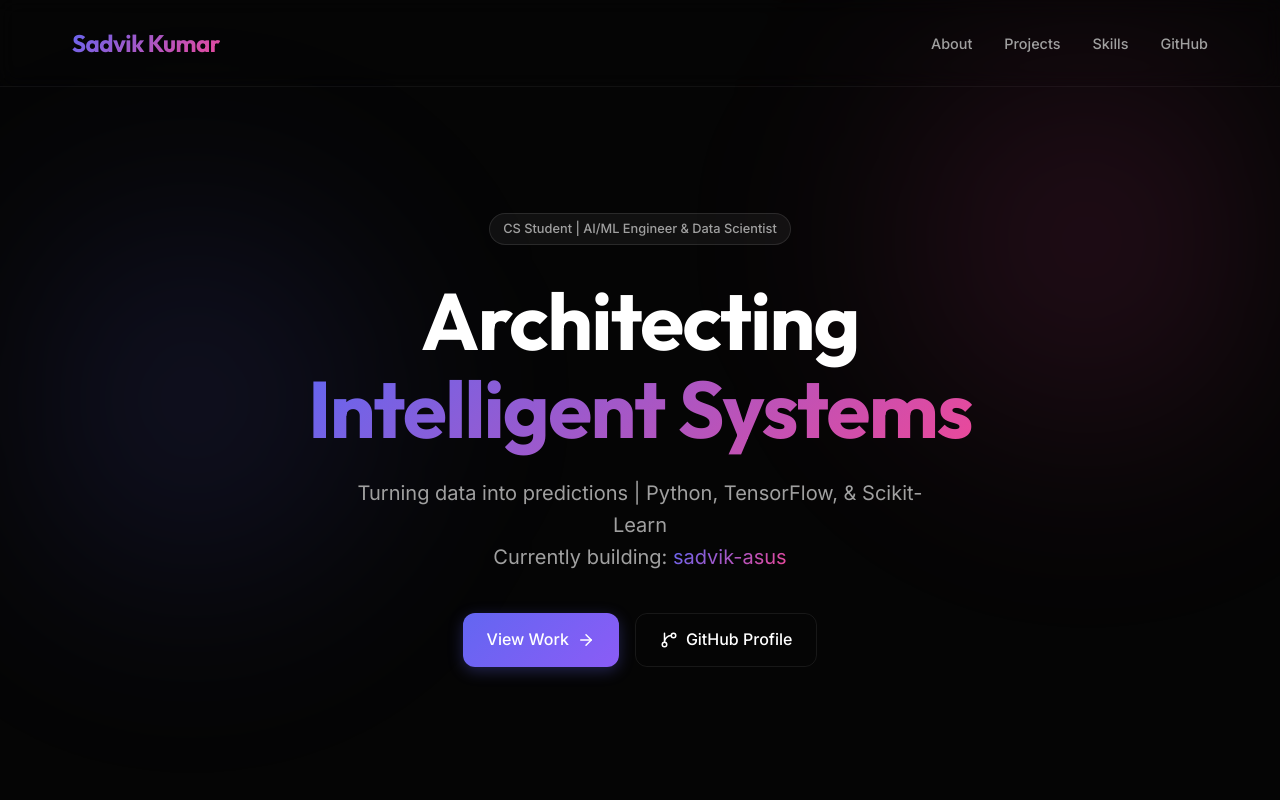
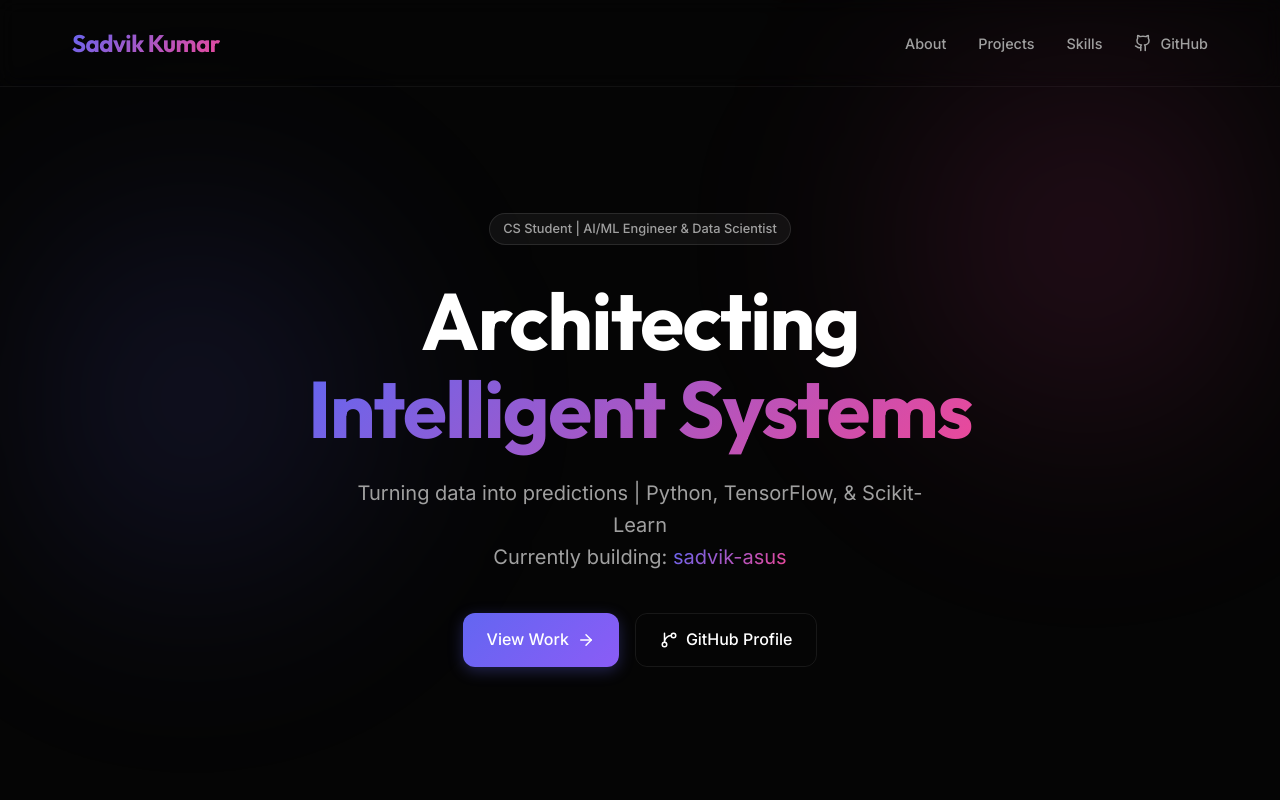
Before and after one commit to sadvik-asus/Portfolio, a React app: page / in a window 1280 px wide. Shown: the top 800 px of the page. Built offline with nearby package versions, Linux system fonts and the light colour scheme; the HTML template or start-up script is replaced by a standard one.

Commit message:
style(navbar): add Github icon to external link

```diff
--- a/src/components/Navbar.jsx
+++ b/src/components/Navbar.jsx
@@ -1,4 +1,5 @@
 import { motion } from 'framer-motion';
+import { Github } from 'lucide-react';
 
 const Navbar = () => {
   return (
@@ -23,7 +24,7 @@ const Navbar = () => {
           <a href="#projects">Projects</a>
           <a href="#skills">Skills</a>
           <a href="https://github.com/sadvik-asus" target="_blank" rel="noreferrer" style={{ display: 'flex', alignItems: 'center', gap: '0.5rem' }}>
-            GitHub
+            <Github size={18} /> GitHub
           </a>
         </motion.div>
       </div>
```
